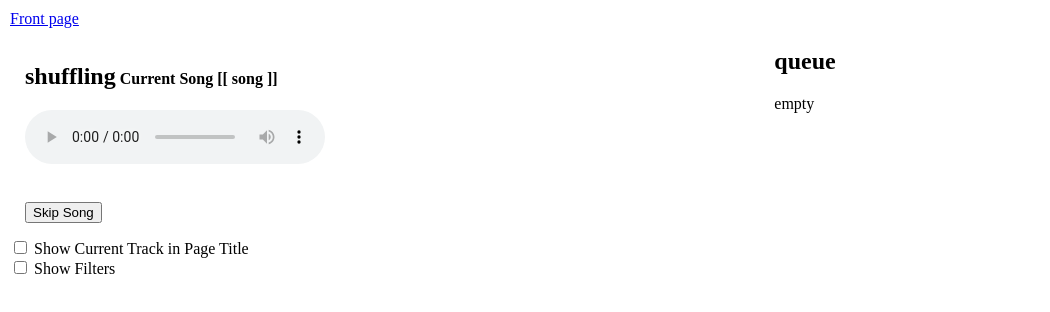
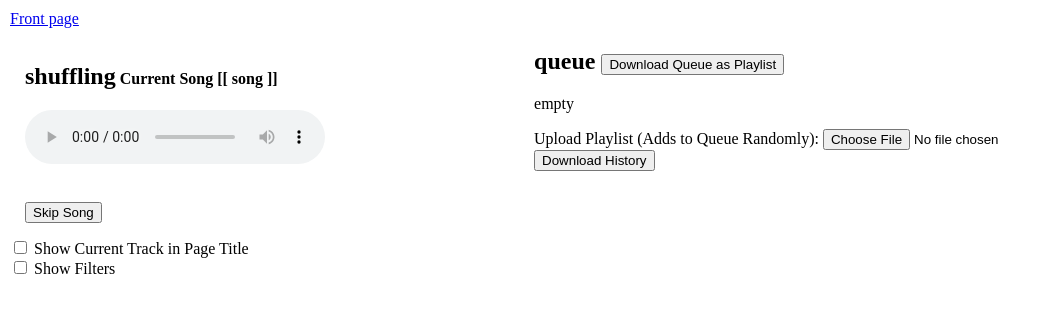
Before and after one commit to stjet/pla-den-tor, a website: page templates/player.html in a window 1280 px wide. Both pictures are taken after a click on the button "Skip Song". Shown: the whole page, without its empty margins (0-1050 px from the left). Drawn offline with Linux system fonts and the light colour scheme.

Commit message:
history, playlist, copy password

```diff
--- a/templates/player.html
+++ b/templates/player.html
@@ -68,10 +68,14 @@
           <input type="button" value="Skip Song" onclick="next_song()"/>
         </div>
         <div id="queue">
-          <h2>queue</h2>
+          <h2>queue <input type="button" value="Download Queue as Playlist" onclick="download_queue_as_playlist()"/></h2>
           <p id="empty-queue">empty</p>
           <div id="in-queue">
           </div>
+          <label for="playlist-upload">Upload Playlist (Adds to Queue Randomly):</label>
+          <input id="playlist-upload" type="file" accept=".playlist" onchange="upload_playlist()"/>
+          <br>
+          <input type="button" value="Download History" onclick="download_history()"/>
         </div>
       </div>
       <!--I would use <details> here, but maybe too abusive-->
@@ -109,6 +113,7 @@
       const songs = Array.from(document.getElementById("songs").children).map((c) => c.innerText);
       let playable_songs = songs;
       let played = [];
+      let history = []; //like played but with more info
       let queue = [];
       let queue_id_counter = 0;
       let show_title = false;
@@ -120,6 +125,13 @@
 
       //"ended" event
       function next_song() {
+        if (audio_ele.currentSrc !== "") {
+          history.push({
+            name: played[played.length - 1],
+            length: audio_ele.duration,
+            ended: audio_ele.currentTime,
+          });
+        }
         captions_box.innerHTML = "";
         const not_played = playable_songs.filter((song) => !played.includes(song));
         if (not_played.length === 0) return;
@@ -220,6 +232,44 @@
       }
 
       filter_select_all();
+
+      //playlist file format is just newline separated artist-song
+
+      function download_queue_as_playlist() {
+        let a = document.createElement("A");
+        a.href = `data:text/plain;charset=utf-8,${encodeURIComponent(queue.map((q) => q[0]).join("\n"))}`;
+        a.download = "queue.playlist";
+        a.style.display = "none";
+        document.body.appendChild(a);
+        a.click();
+      }
+
+      function upload_playlist() {
+        let reader = new FileReader();
+        reader.readAsText(document.getElementById("playlist-upload").files[0]);
+        reader.addEventListener("load", () => {
+          let playlist_songs = reader.result.split("\n");
+          let randomized = [];
+          while (randomized.length < playlist_songs.length) {
+            let rand = Math.floor(Math.random() * playlist_songs.length);
+            if (!randomized.includes(playlist_songs[rand])) {
+              randomized.push(playlist_songs[rand]);
+            }
+          }
+          for (const n of randomized) {
+            add_to_queue(n);
+          }
+        });
+      }
+
+      function download_history() {
+        let a = document.createElement("A");
+        a.href = `data:text/plain;charset=utf-8,${encodeURIComponent(JSON.stringify(history))}`;
+        a.download = "queue.playlist";
+        a.style.display = "none";
+        document.body.appendChild(a);
+        a.click();
+      }
     </script>
   </body>
 </html>
```
Also changed, not shown: static/password/index.html (+1 -1 lines), templates/stats.html (+3 -0 lines).
